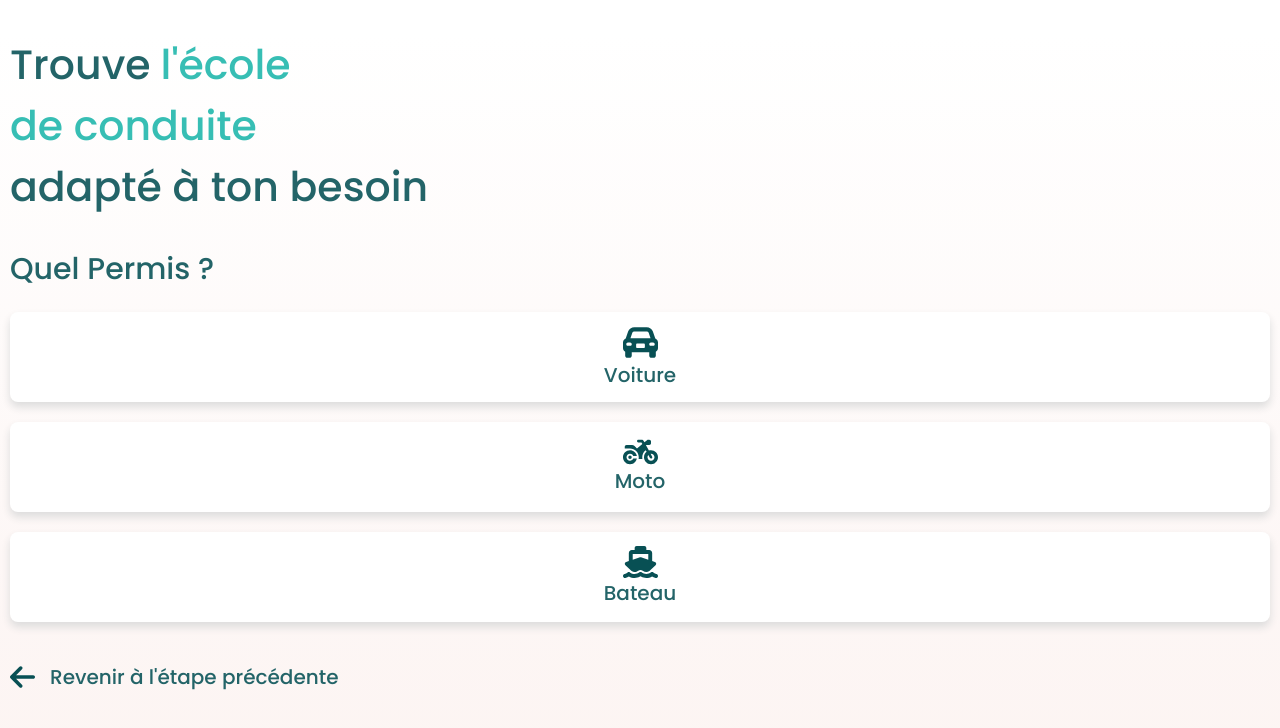
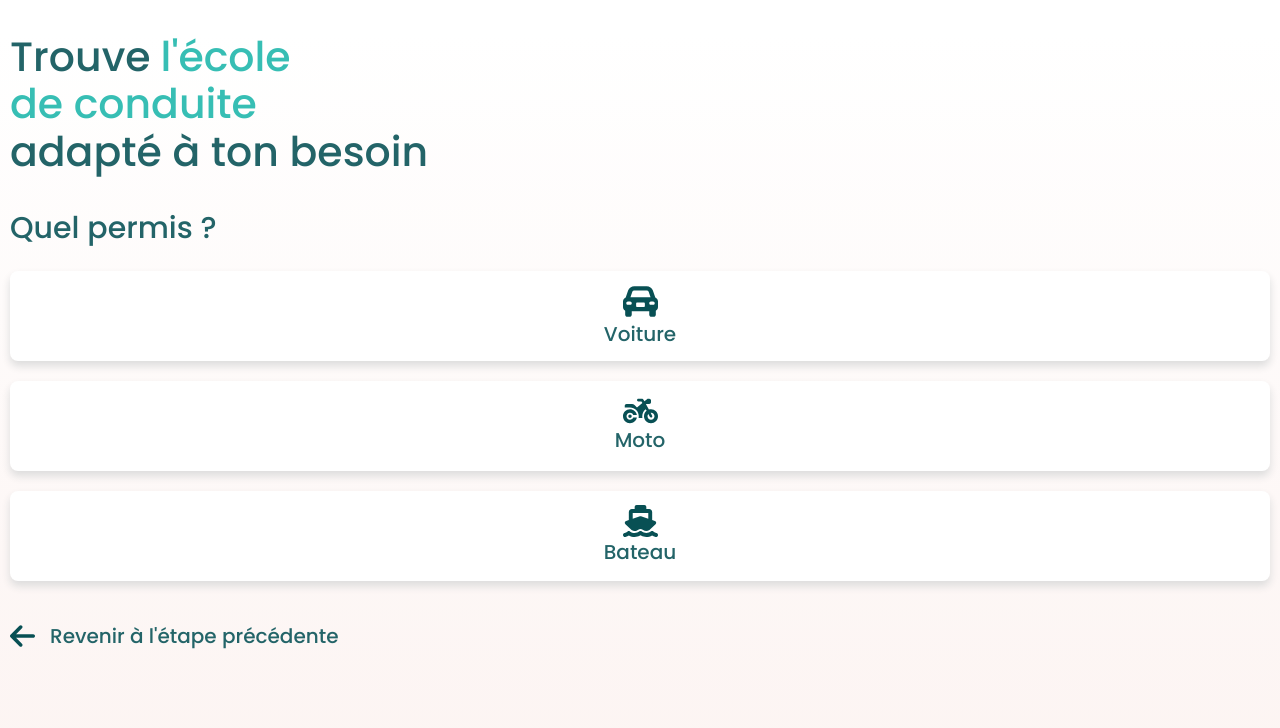
Before and after one commit to hannahazan/toutpermis3, a React app in the folder toutpermis-app/: page /tunnelEcole in a window 1280 px wide. Shown: the part 46-774 px from the top of the page. Built offline with nearby package versions, Linux system fonts and the light colour scheme.

Commit message:
modif line-heigth tunnelEcole

```diff
--- a/toutpermis-app/src/Pages/tunnelEcole.js
+++ b/toutpermis-app/src/Pages/tunnelEcole.js
@@ -34,7 +34,7 @@ function TunnelEcole(){
                 </div>
                 <p className='pConduite'>de conduite</p>
                 <p className='pAdapte'>adapté à ton besoin</p>
-                <p className='pQuelPermis'>Quel Permis ?</p>
+                <p className='pQuelPermis'>Quel permis ?</p>
                 <div className='containerButtonPermis'>
                     <button className='buttonPermis'>
                         <img src={voiture} className='voiture'></img>
--- a/toutpermis-app/src/css/tunnelEcole.css
+++ b/toutpermis-app/src/css/tunnelEcole.css
@@ -95,6 +95,7 @@
     font-size: 41px;
     font-weight: normal;
     margin-top: 80px;
+    line-height: 46px;
 
 }
 .trouve{
@@ -118,6 +119,7 @@
     font-weight: normal;
     width: fit-content;
     margin: 0px;
+    line-height: 48px;
 
 }
 .pConduite{
@@ -126,8 +128,10 @@
     font-weight: normal;
     width: fit-content;
     margin: 0px;
+    line-height: 48px;
+}
 
-}
+
 .pQuelPermis{
     margin-bottom: 0px;
     color:#236468;
```
